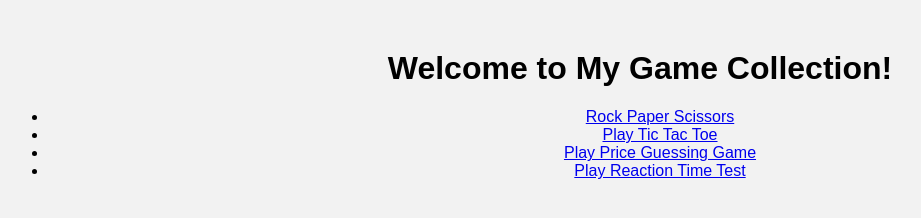
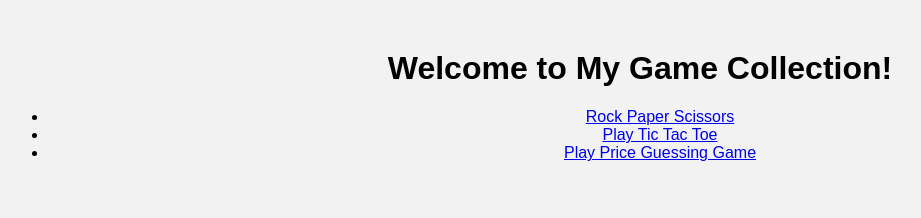
Before and after one commit to danimunu/ChillZone02, a plain HTML site: page index.html in a window 1280 px wide. Shown: the whole page, without its empty margins (0-921 px from the left). Drawn offline with Linux system fonts and the light colour scheme.

Commit message:
Update index.html
removed reaction time game

```diff
--- a/index.html
+++ b/index.html
@@ -11,7 +11,6 @@
     <li><a href="rock-paper-scissors.html">Rock Paper Scissors</a></li>
     <li><a href="tic-tac-toe.html">Play Tic Tac Toe</a></li>
     <li><a href="price.html">Play Price Guessing Game</a></li>
-    <li><a href="reaction-time.html">Play Reaction Time Test</a></li>
   </ul>
 </body>
 </html>
```
